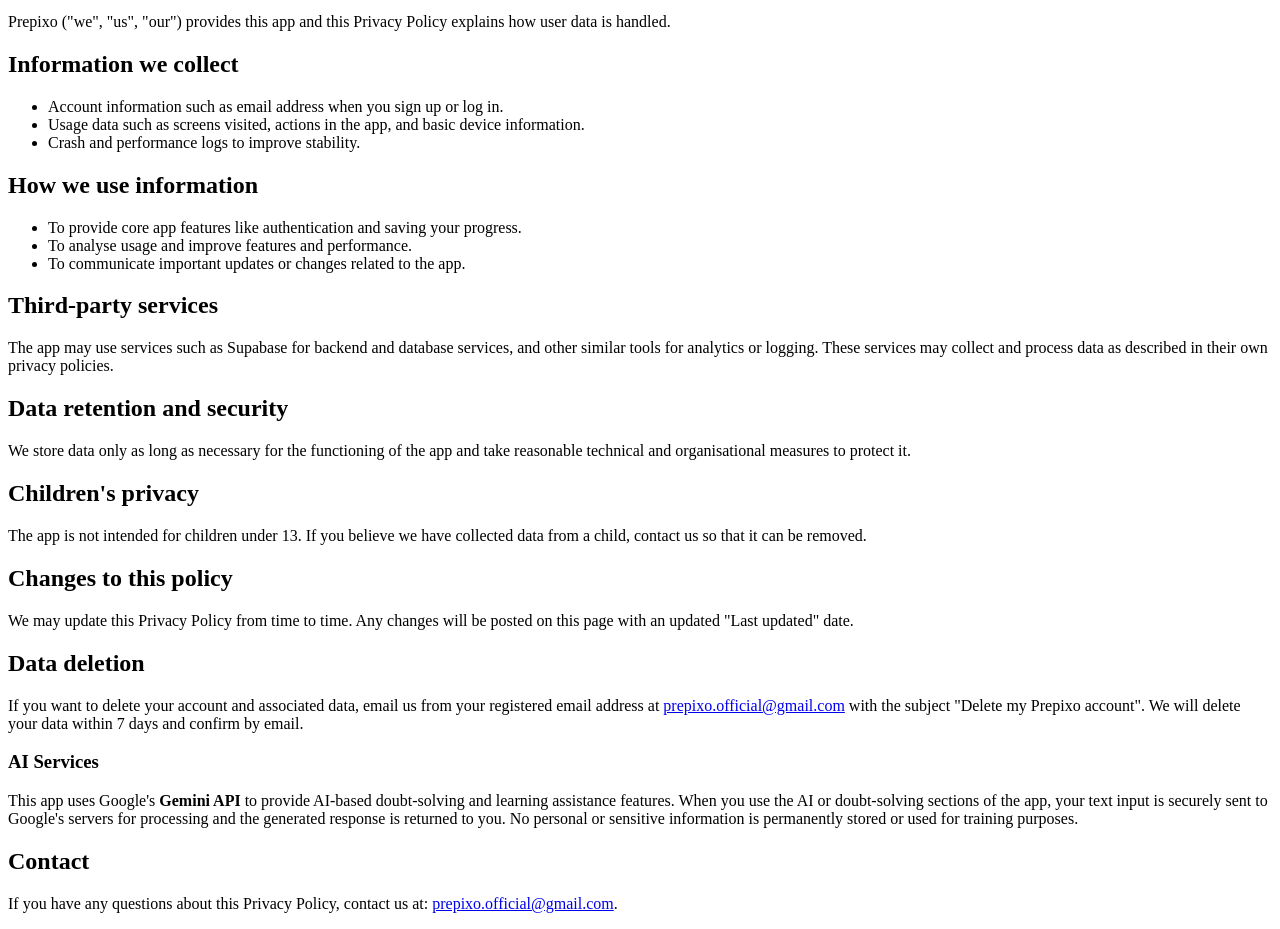
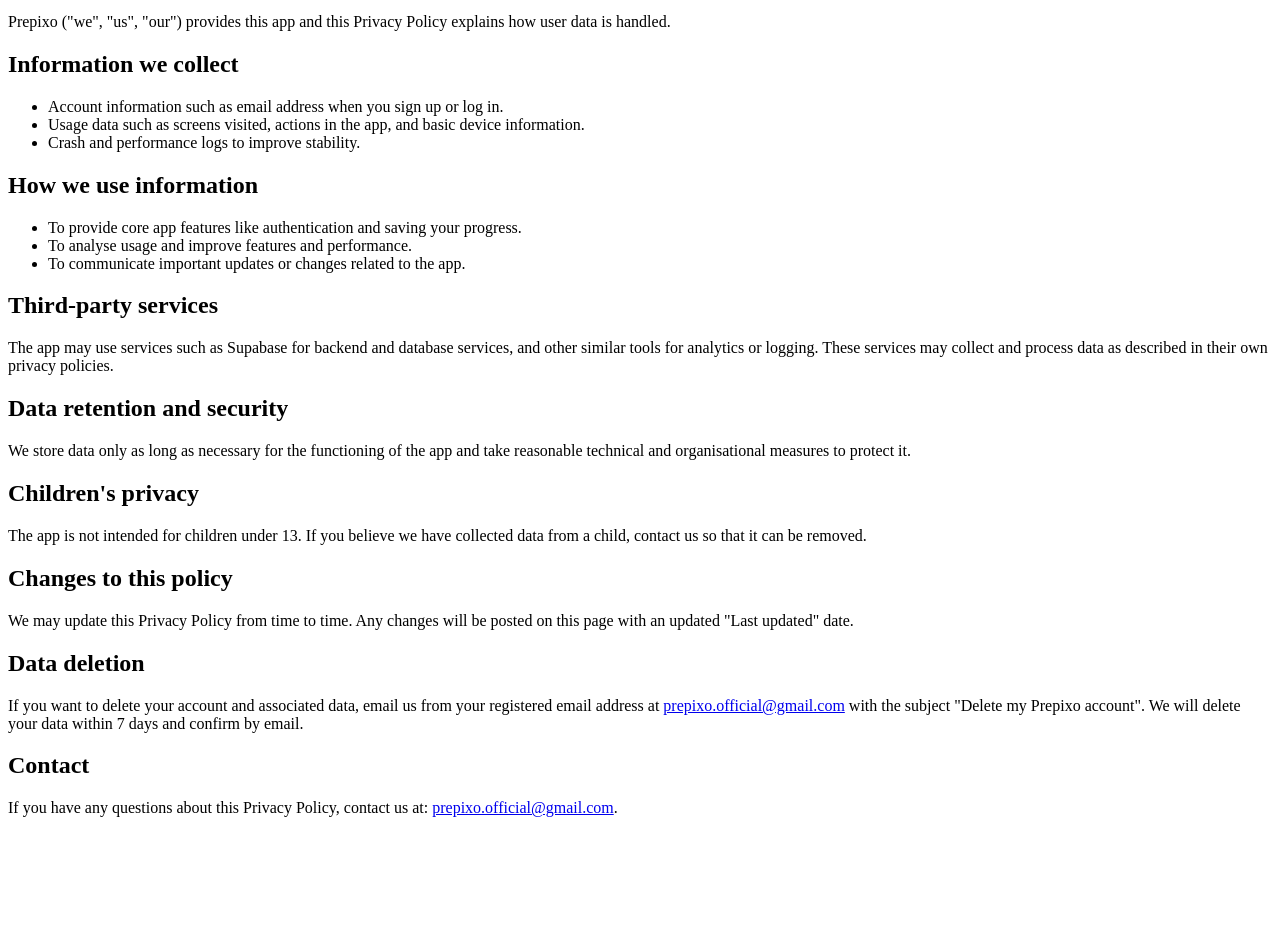
Before and after one commit to Aditya-tech18/prepixo-privacy, a plain HTML site: page index.html in a window 1280 px wide. Shown: the part 101-1030 px from the top of the page. After the commit the page ends 934 px from the top, so only its background shows below. Drawn offline with Linux system fonts and the light colour scheme.

Commit message:
Prepixo-privacy index.html
Removed AI Services section that described the use of Gemini API.

```diff
--- a/index.html
+++ b/index.html
@@ -57,13 +57,6 @@
     We will delete your data within 7 days and confirm by email.
   </p>
 
-  <h3>AI Services</h3>
-<p>
-  This app uses Google's <strong>Gemini API</strong> to provide AI-based doubt-solving and learning assistance features.
-  When you use the AI or doubt-solving sections of the app, your text input is securely sent to Google's servers for processing
-  and the generated response is returned to you.
-  No personal or sensitive information is permanently stored or used for training purposes.
-</p>
 
 
 
```
